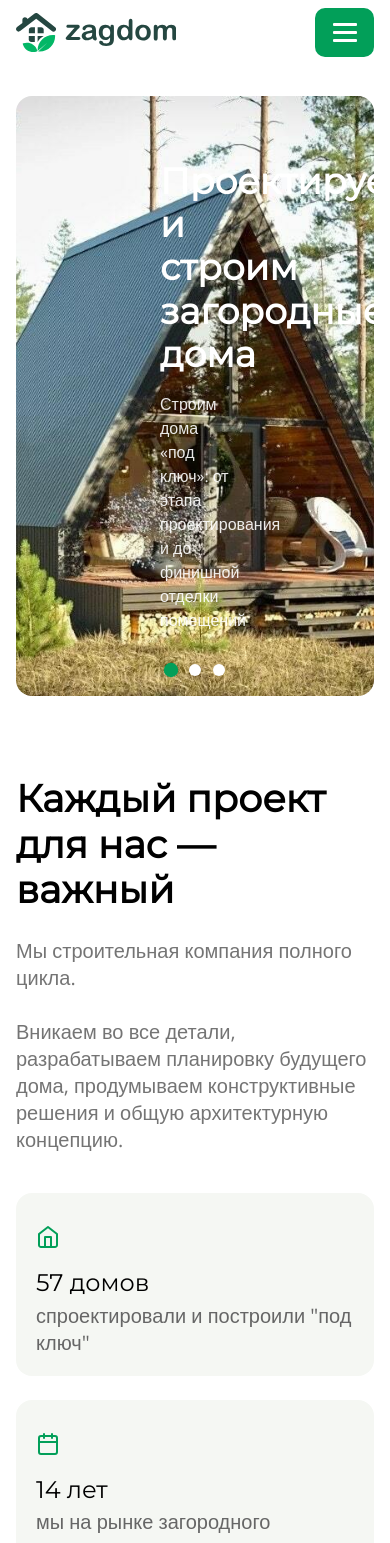
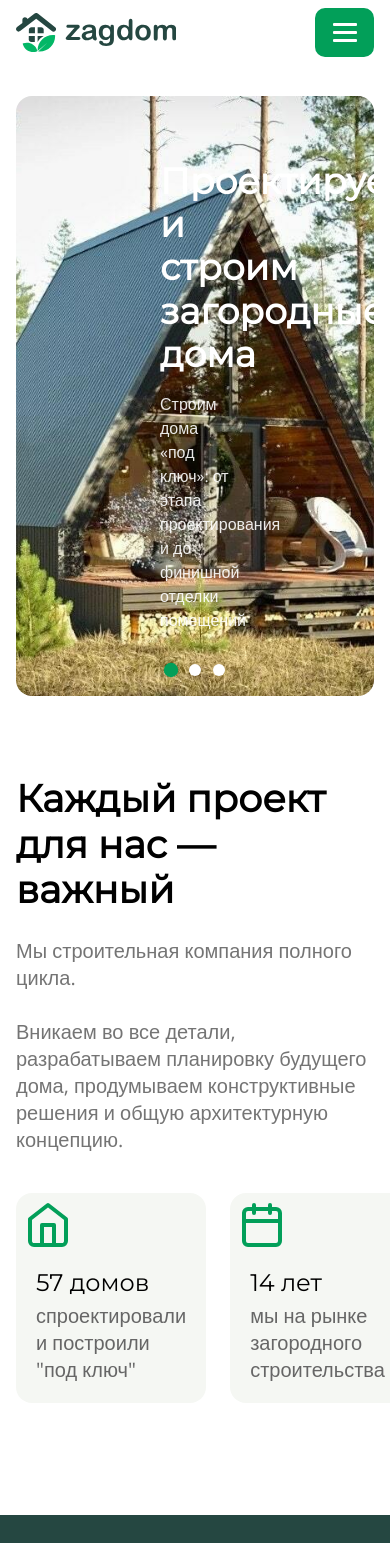
Before and after one commit to huzouskaya/frontend_course_2025, a Nuxt app in the folder whovians/: page / in a window 390 px wide. Shown: the top 1543 px of the page. Built offline with nearby package versions, Linux system fonts and the light colour scheme.

Commit message:
Stats.vue was improved

```diff
--- a/whovians/components/Stats.vue
+++ b/whovians/components/Stats.vue
@@ -4,19 +4,16 @@
       <div class="stats-text">
         <h2 class="stats-title">Каждый проект для нас — важный</h2>
         <p class="stats-description">
-            Мы строительная компания полного цикла. <br><br> Вникаем во все детали,
-            разрабатываем планировку будущего дома, продумываем конструктивные
-            решения и общую архитектурную концепцию.
+          Мы строительная компания полного цикла. <br><br>
+          Вникаем во все детали, разрабатываем планировку будущего дома,
+          продумываем конструктивные решения и общую архитектурную концепцию.
         </p>
       </div>
 
       <div class="stats-items">
         <div class="stat-item">
           <div class="stat-icon">
-                <svg width="48" height="48" viewBox="0 0 24 24" fill="none" xmlns="http://www.w3.org/2000/svg">
-                <path d="M3 9L12 2L21 9V20C21 20.5304 20.7893 21.0391 20.4142 21.4142C20.0391 21.7893 19.5304 22 19 22H5C4.46957 22 3.96086 21.7893 3.58579 21.4142C3.21071 21.0391 3 20.5304 3 20V9Z" stroke="#029F59" stroke-width="2" stroke-linecap="round" stroke-linejoin="round"/>
-                <path d="M9 22V12H15V22" stroke="#029F59" stroke-width="2" stroke-linecap="round" stroke-linejoin="round"/>
-                </svg>
+            <img :src="houseIcon" alt="Дом" />
           </div>
           <div class="stat-text">
             <p>57 домов</p>
@@ -26,12 +23,7 @@
 
         <div class="stat-item">
           <div class="stat-icon">
-                <svg width="48" height="48" viewBox="0 0 24 24" fill="none" xmlns="http://www.w3.org/2000/svg">
-                <rect x="3" y="4" width="18" height="18" rx="2" ry="2" stroke="#029F59" stroke-width="2" stroke-linecap="round" stroke-linejoin="round"/>
-                <line x1="16" y1="2" x2="16" y2="6" stroke="#029F59" stroke-width="2" stroke-linecap="round" stroke-linejoin="round"/>
-                <line x1="8" y1="2" x2="8" y2="6" stroke="#029F59" stroke-width="2" stroke-linecap="round" stroke-linejoin="round"/>
-                <line x1="3" y1="10" x2="21" y2="10" stroke="#029F59" stroke-width="2" stroke-linecap="round" stroke-linejoin="round"/>
-                </svg>
+            <img :src="calendarIcon" alt="Календарь" />
           </div>
           <div class="stat-text">
             <p>14 лет</p>
@@ -44,6 +36,10 @@
 </template>
 
 <script setup>
+import { ref } from 'vue'
+
+const houseIcon = ref('/images/house.svg')
+const calendarIcon = ref('/images/calendar.svg')
 </script>
 
 <style scoped lang="scss">
@@ -51,10 +47,10 @@
 
 .stats-block {
     background: white;
-    padding: 80px 0px;
+    padding: 80px 0;
 
     @include m.media-breakpoint(md) {
-        padding: 120px 0px;
+        padding: 120px 0;
     }
 }
 
@@ -64,8 +60,9 @@
     padding: 0 16px;
     display: flex;
     flex-direction: column;
+    gap: 40px;
 
-    @include m.media-breakpoint(md) {
+    @include m.media-breakpoint(lg) {
         flex-direction: row;
         gap: 12px;
         align-items: flex-end;
@@ -76,17 +73,13 @@
     flex: 0 0 50%;
 
     @include m.media-breakpoint(md) {
-        max-width: 632px;
+        max-width: 600px;
     }
 }
 
 .stats-title {
     @include m.text-style(var(--font-prim), 38px, 700, 1.2);
     margin: 0 0 24px 0;
-
-    @include m.media-breakpoint(md) {
-        font-size: 36px;
-    }
 }
 
 .stats-description {
@@ -98,13 +91,11 @@
 .stats-items {
     flex: 0 0 50%;
     display: grid;
-    grid-template-columns: 1fr;
+    grid-template-columns: 1fr 1fr;
     gap: 24px;
 
     @include m.media-breakpoint(md) {
-        grid-template-columns: 1fr 1fr;
-        gap: 24px;
-        max-width: 632px;
+        max-width: 600px;
     }
 }
 
@@ -122,11 +113,7 @@
     margin-bottom: 32px;
     display: flex;
     justify-content: center;
-
-    @include m.media-breakpoint(md) {
-        width: 24px;
-        height: 24px;
-    }
+    align-items: center;
 }
 
 .stat-text {
@@ -143,25 +130,4 @@
         }
     }
 }
-@media (max-width: 900px) {
-    .stats-items {
-        grid-template-columns: 1fr;
-    }
-}
-
-@media (max-width: 767px) {
-    .stats-text,
-    .stats-items {
-        flex: 0 0 100%;
-    }
-
-    .stats-container {
-        flex-direction: column;
-        gap: 40px;
-    }
-
-    .stat-item {
-        width: 100%;
-    }
-}
 </style>
```
Also changed, not shown: whovians/public/images/calendar.svg (added), whovians/public/images/house.svg (added). Lines whose indentation alone changed are shown as unchanged.
